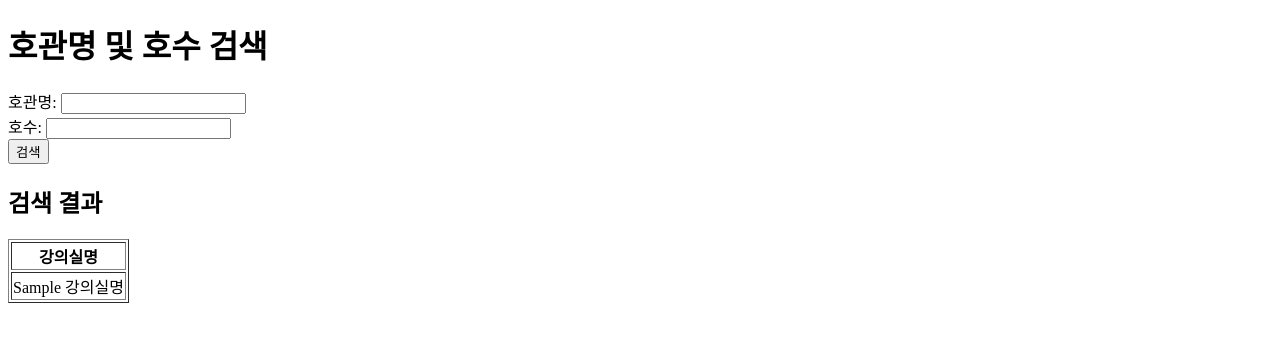
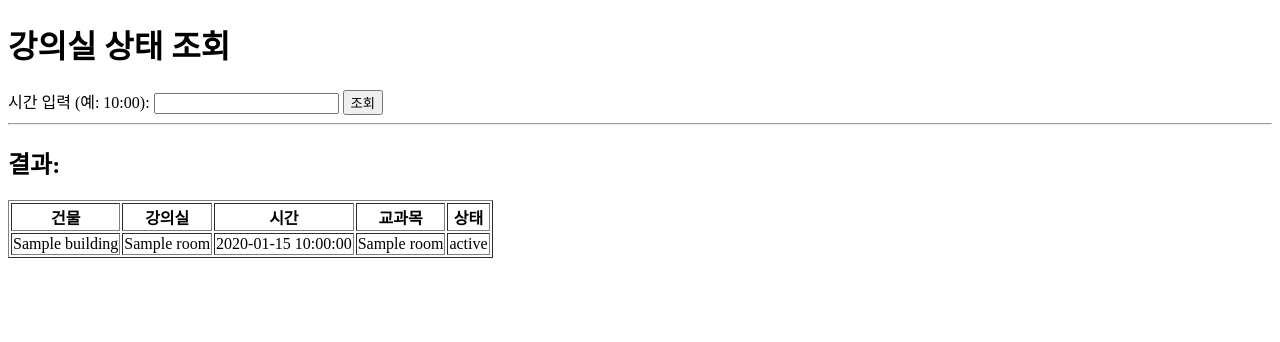
Before and after one commit to imsuajeon/database, a Flask app: template templates/Search.html in a window 1280 px wide. Shown: the top 342 px of the page. Run offline with Flask 3, Linux system fonts and the light colour scheme; the template is opened without the code that fills it: most values are stand-ins (such as "Sample title", 1, 10 or a date in 2020).

Commit message:
시간입력_강의실상태

```diff
--- a/app.py
+++ b/app.py
@@ -1,44 +1,42 @@
 from flask import Flask, render_template, request
 import sqlite3
 
-# Flask 애플리케이션 객체 정의
 app = Flask(__name__)
 
-# 데이터베이스 연결 함수
-def get_db_connection():
-    conn = sqlite3.connect('classrooms.db')  # 데이터베이스 파일 경로에 맞게 수정
-    conn.row_factory = sqlite3.Row  # 결과를 딕셔너리 형식으로 반환
-    return conn
+@app.route('/', methods=['GET', 'POST'])
+def search():
+    rooms = []
+    if request.method == 'POST':
+        input_time = request.form['time']
+        rooms = get_room_status(input_time)  # get_room_status는 이전에 정의한 함수입니다.
+    return render_template('Search.html', rooms=rooms)
 
-# 홈 페이지
-@app.route('/', methods=['GET'])
-def index():
-    return render_template('Search.html')  # Search.html을 템플릿으로 렌더링
+def get_room_status(input_time):
+    # SQLite 데이터베이스 연결
+    conn = sqlite3.connect('classrooms.db')  # 데이터베이스 파일 이름으로 변경
+    cursor = conn.cursor()
 
-# 검색 결과 페이지
-@app.route('/search', methods=['GET'])
-def search():
-    호관명 = request.args.get('호관명')
-    호수 = request.args.get('호수')
-
-    # 디버그용 로그 출력
-    print(f"호관명: {호관명}, 호수: {호수}")
-
-    # 데이터베이스에서 검색 쿼리 실행
-    conn = get_db_connection()
-    cursor = conn.cursor()
-    cursor.execute('''
-        SELECT 강의실명 FROM classrooms
-        WHERE 호관명 LIKE ? AND 호수 LIKE ?
-    ''', (f'%{호관명}%', f'%{호수}%'))  # %는 와일드카드로 부분 일치를 의미
-    results = cursor.fetchall()
+    # 특정 시간에 강의실 상태를 조회하는 SQL 쿼리
+    query = """
+    SELECT 건물, 강의실, 시간, 교과목
+    FROM 편람
+    WHERE 시간 = ?
+    """
+    cursor.execute(query, (input_time,))
+    result = cursor.fetchall()
     conn.close()
 
-    # 디버그용 로그 출력
-    print(f"검색 결과: {results}")
+    # 결과 반환 (DB에서 가져온 데이터를 room 객체로 변환)
+    rooms = []
+    for row in result:
+        rooms.append({
+            'building': row[0],
+            'room': row[1],
+            'time': row[2],
+            'subject': row[3],
+            'status': '사용 중' if row else '비어 있음'
+        })
+    return rooms
 
-    return render_template('Search.html', results=results)
-
-# 애플리케이션 실행
 if __name__ == '__main__':
     app.run(debug=True)
--- a/hello.txt
+++ /dev/null
@@ -1 +0,0 @@
-이제 되나
--- a/shit.py
+++ /dev/null
@@ -1 +0,0 @@
-print("plz 되라고")
--- a/templates/Search.html
+++ b/templates/Search.html
@@ -1,38 +1,34 @@
 <!DOCTYPE html>
-<html lang="ko">
+<html>
 <head>
-    <meta charset="UTF-8">
-    <meta name="viewport" content="width=device-width, initial-scale=1.0">
-    <title>호관명 및 호수 검색</title>
+    <title>강의실 사용 여부</title>
 </head>
 <body>
-    <h1>호관명 및 호수 검색</h1>
-    <form action="/search" method="GET">
-        <label for="호관명">호관명:</label>
-        <input type="text" id="호관명" name="호관명" required>
-        <br>
-        <label for="호수">호수:</label>
-        <input type="text" id="호수" name="호수" required>
-        <br>
-        <button type="submit">검색</button>
+    <h1>강의실 상태 조회</h1>
+    <form method="POST">
+        <label for="time">시간 입력 (예: 10:00):</label>
+        <input type="text" id="time" name="time" required>
+        <button type="submit">조회</button>
     </form>
-
-    {% if results %}
-        <h2>검색 결과</h2>
+    <hr>
+    <h2>결과:</h2>
     <table border="1">
-            <thead>
         <tr>
-                    <th>강의실명</th>
+            <th>건물</th>
+            <th>강의실</th>
+            <th>시간</th>
+            <th>교과목</th>
+            <th>상태</th>
         </tr>
-            </thead>
-            <tbody>
-                {% for row in results %}
+        {% for room in rooms %}
         <tr>
-                        <td>{{ row['강의실명'] }}</td>
+            <td>{{ room.building }}</td>
+            <td>{{ room.room }}</td>
+            <td>{{ room.time }}</td>
+            <td>{{ room.subject }}</td>
+            <td>{{ room.status }}</td>
         </tr>
         {% endfor %}
-            </tbody>
     </table>
-    {% endif %}
 </body>
 </html>
```
Also changed, not shown: check_room_status.py (added, +16 -0 lines), schedule_query.py (added, +19 -0 lines). Lines whose indentation alone changed are shown as unchanged.
